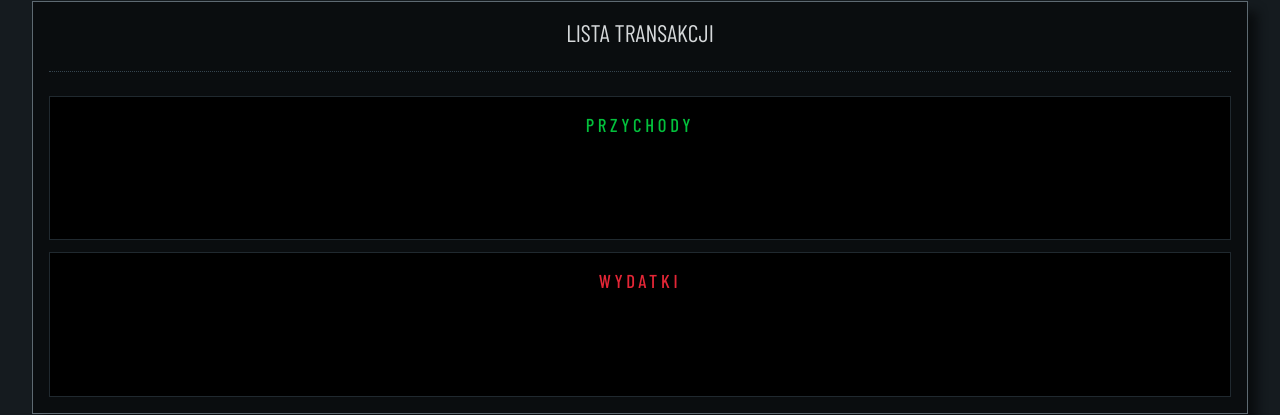
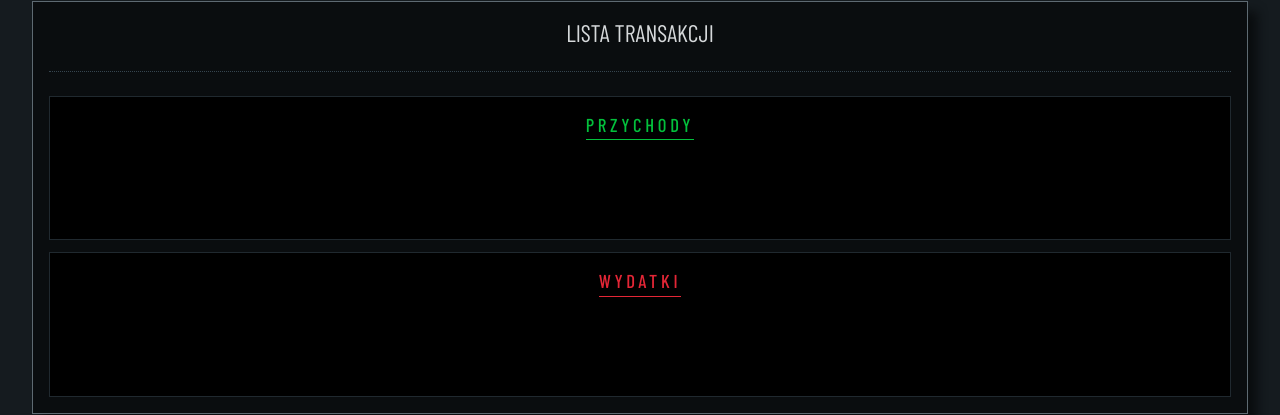
Before and after one commit to Scorpion19702022/SIMPLE_PROJECT_REACT_REDUX, a React (Vite) app: page /Wallet in a window 1280 px wide. Shown: the part 447-862 px from the top of the page. Built offline with nearby package versions, Linux system fonts and the light colour scheme; a web font is replaced by a local one.

Commit message:
added style

```diff
--- a/src/Components/Wallet/Styles/WalletList.module.css
+++ b/src/Components/Wallet/Styles/WalletList.module.css
@@ -89,17 +89,19 @@
 }
 
 .heading_income {
-	text-align: center;
 	color: var(--color-income05);
 	font-weight: 500;
 	letter-spacing: 0.2em;
+	padding-bottom: 0.2em;
+	border-bottom: 0.04em solid var(--color-income05);
 }
 
 .heading_expense {
-	text-align: center;
 	color: var(--color-expense05);
 	font-weight: 500;
 	letter-spacing: 0.2em;
+	padding-bottom: 0.2em;
+	border-bottom: 0.04em solid var(--color-expense05);
 }
 
 @media (min-width: 1200px) {
```
